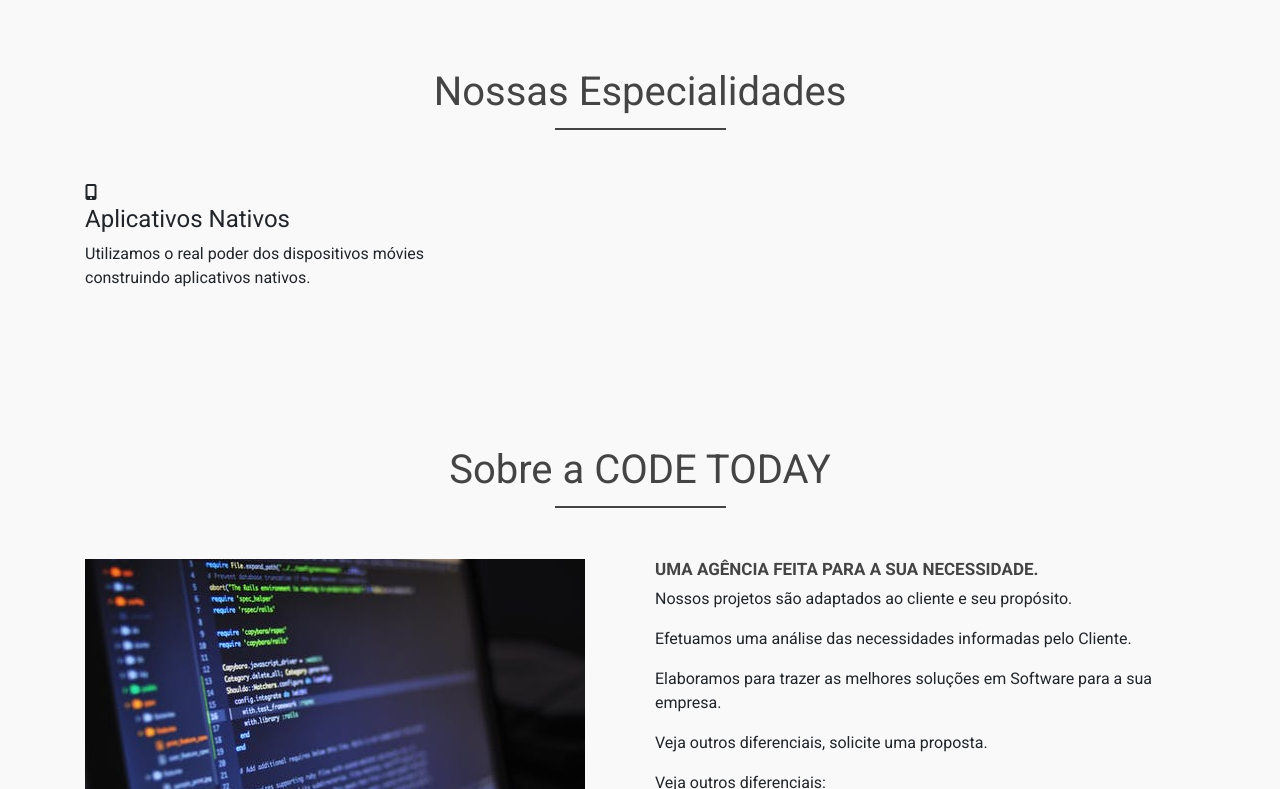
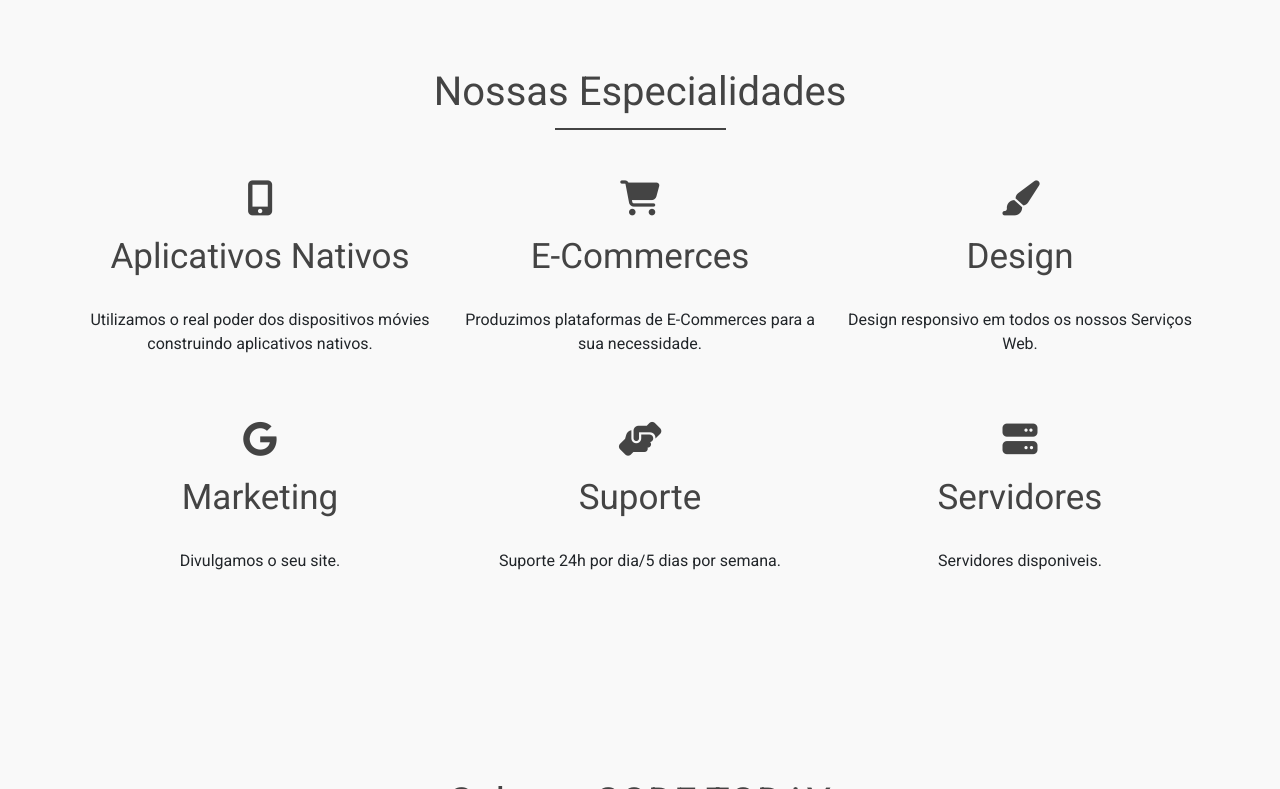
Before and after one commit to ronaldosegundojr/bootstrap-training-CODE-TODAY, a plain HTML site: page index.html in a window 1280 px wide. Shown: the part 622-1411 px from the top of the page. Drawn offline with nearby package versions, Linux system fonts and the light colour scheme.

Commit message:
atualizaçao
atualização

```diff
--- a/css/styles.css
+++ b/css/styles.css
@@ -92,7 +92,7 @@
 
     .main-btn:hover {
         text-decoration: none;
-        color: #fff;
+        color: #65daf9;
         background-color: transparent;
         border-color: #65DAF9;
     }
@@ -147,3 +147,36 @@
         color: #65daf9;
         margin-right: 5px;
     }
+    /* Services */
+
+    .service-box {
+        text-align: center;
+        margin-bottom: 50px;
+    }
+    /* Service Titles Config */
+
+    .service-box i,
+    .service-box h4 {
+        transition: .5s;
+        font-size: 35px;
+        margin-bottom: 30px;
+        color: #444;
+    }
+    /* Service Titles Icons Config */
+
+    .service-box i {
+        font-size: 35px;
+        margin-bottom: 20px;
+        color: #444;
+    }
+
+    .sirvice-box h4 {
+        font-size: 20px;
+        margin-bottom: 20px;
+    }
+    /* If pass the mouse over the service icon and the name */
+
+    .service-box:hover>i,
+    .service-box:hover>h4 {
+        color: #d2fa1f;
+    }
--- a/index.html
+++ b/index.html
@@ -112,7 +112,31 @@
                                 <i class="fas fa-mobile-alt"></i>
                                 <h4>Aplicativos Nativos</h4>
                                 <p>Utilizamos o real poder dos dispositivos móvies construindo aplicativos nativos.</p>
-
+                            </div>
+                            <div class="col-md-4 service-box">
+                                <i class="fas fa-shopping-cart"></i>
+                                <h4>E-Commerces</h4>
+                                <p>Produzimos plataformas de E-Commerces para a sua necessidade.</p>
+                            </div>
+                            <div class="col-md-4 service-box">
+                                <i class="fas fa-paint-brush"></i>
+                                <h4>Design</h4>
+                                <p>Design responsivo em todos os nossos Serviços Web.</p>
+                            </div>
+                            <div class="col-md-4 service-box">
+                                <i class="fab fa-google"></i>
+                                <h4>Marketing</h4>
+                                <p>Divulgamos o seu site.</p>
+                            </div>
+                            <div class="col-md-4 service-box">
+                                <i class="fas fa-hands-helping"></i>
+                                <h4>Suporte</h4>
+                                <p>Suporte 24h por dia/5 dias por semana.</p>
+                            </div>
+                            <div class="col-md-4 service-box">
+                                <i class="fas fa-server"></i>
+                                <h4>Servidores</h4>
+                                <p>Servidores disponiveis.</p>
                             </div>
                         </div>
                     </div>
```
